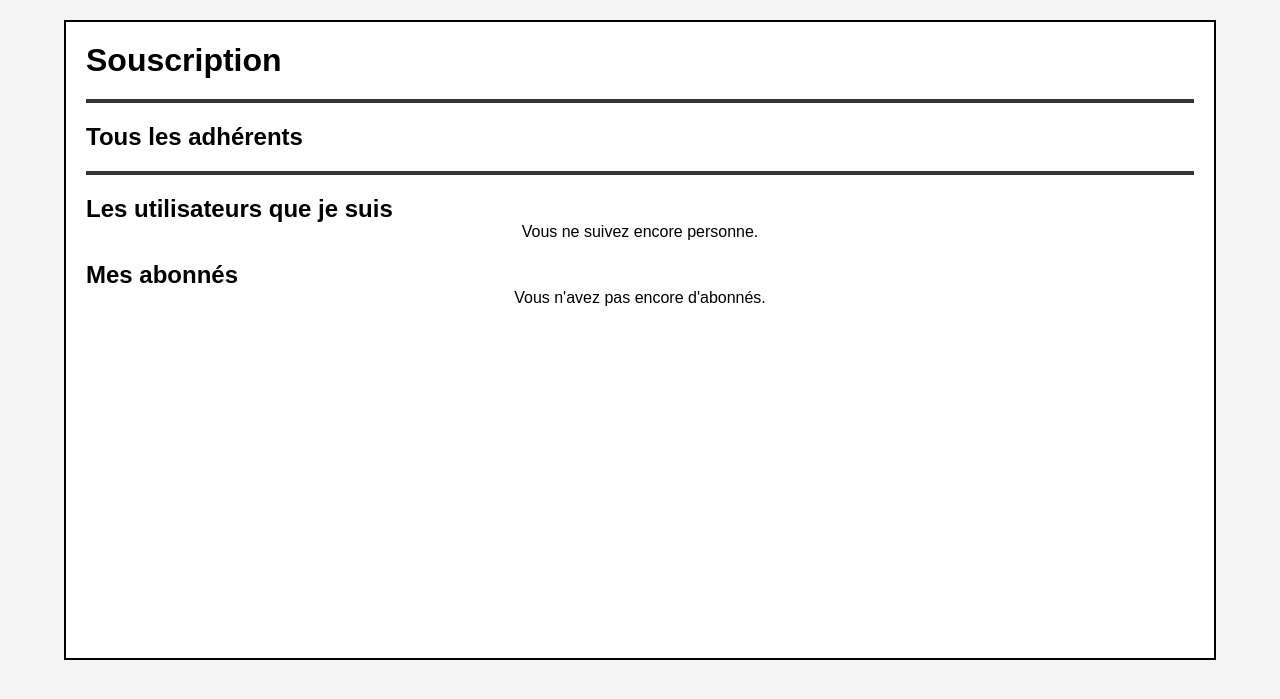
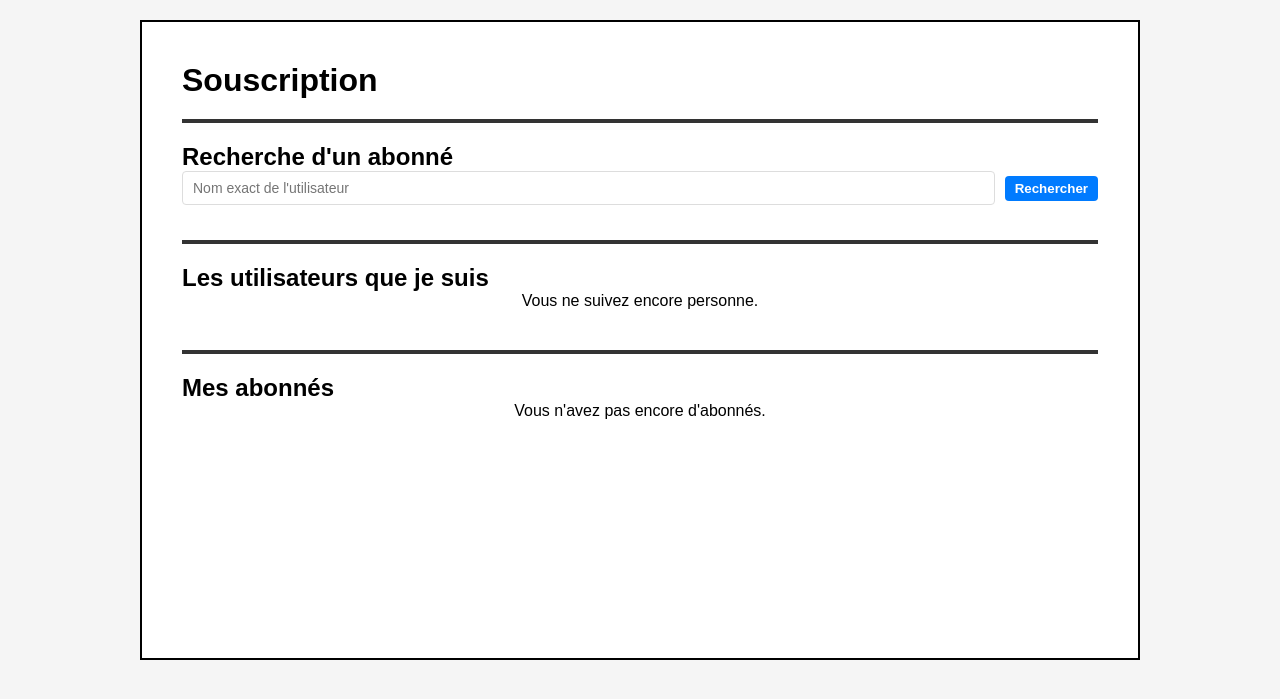
Before and after one commit to Orcchard/OC_Projet9_Critiques_Livres, a Django app: page /suscribe/ in a window 1280 px wide. Shown: the part 70-769 px from the top of the page. Run offline with Django 5.2, Linux system fonts and the light colour scheme; the visitor is signed in with stand-in values (Sample User, id 1); data comes from the database, SQL or seed files in the repository.

Commit message:
13-04-2026 barre recherches des abonnés et nettoyage fichier.css

```diff
--- a/criticsblog/authentication/static/authentication/mixt.css
+++ b/criticsblog/authentication/static/authentication/mixt.css
@@ -574,3 +551,52 @@ hr {
     margin: 20px 0;
     /* espace au-dessus et en dessous */
 }
+
+.follow-btn {
+    background: blue;
+    color: white;
+}
+
+.unfollow-btn {
+    background: red;
+    color: white;
+}
+
+.search-form {
+    display: flex;
+    gap: 10px;
+    align-items: center;
+    margin-bottom: 15px;
+}
+
+/* champ de recherche */
+.search-form input[type="text"] {
+    flex: 1;
+    padding: 8px 10px;
+    border: 1px solid #ddd;
+    border-radius: 4px;
+    font-size: 14px;
+    background-color: #fff;
+    transition: border 0.3s;
+}
+
+.search-form input[type="text"]:focus {
+    outline: none;
+    border-color: #007bff;
+}
+
+/* bouton recherche (si tu en ajoutes un) */
+.search-form button {
+    padding: 5px 10px;
+    background-color: #007bff;
+    color: white;
+    border: none;
+    border-radius: 4px;
+    cursor: pointer;
+    font-weight: bold;
+    transition: background-color 0.3s;
+}
+
+.search-form button:hover {
+    background-color: #0056b3;
+}
--- a/criticsblog/authentication/templates/authentication/suscribe.html
+++ b/criticsblog/authentication/templates/authentication/suscribe.html
@@ -5,21 +5,30 @@
     <h1>Souscription</h1>
     <hr>
 
-    <!-- Tous les adhérents -->
-    <h2>Tous les adhérents</h2>
+    <!-- Recherche abonné -->
+    <h2>Recherche d'un abonné</h2>
+    <form method="get" class="search-form">
+
+    <input type="text"  name="q"  placeholder="Nom exact de l'utilisateur"
+    value="{{ request.GET.q }}">
+
+    <button type="submit">Rechercher</button>
+    </form>
     <div class="user-list">
-        {% for user in users %}
-        <div class="user-item">
-            <span class="username">{{ user.username }}</span>
-            {% if user in following %}
-                <a href="{% url 'unfollowuser' user.id %}" class="btn-following">Se désabonner</a>
+        {% if search_user %}
+            <div class="user-item">
+            <span class="username">{{ search_user.username }}</span>
+
+            {% if search_user in following %}
+                <a href="{% url 'unfollowuser' search_user.id %}" class="btn-following">Se désabonner</a>
             {% else %}
-                <a href="{% url 'followuser' user.id %}" class="btn-following">S'abonner</a>
+                <a href="{% url 'followuser' search_user.id %}" class="btn-following">S'abonner</a>
             {% endif %}
         </div>
-        {% endfor %}
+        {% elif request.GET.q %}
+            <p>Aucun utilisateur trouvé.</p>
+        {% endif %}
     </div>
-
     <hr>
 
     <!-- Les utilisateurs que je suis -->
@@ -28,12 +37,15 @@
         {% for user in following %}
         <div class="user-item">
             <span class="username">{{ user.username }}</span>
+            <a href="{% url 'unfollowuser' user.id %}" class="btn-following">
+                Se désabonner
+            </a>
         </div>
         {% empty %}
         <p>Vous ne suivez encore personne.</p>
         {% endfor %}
     </div>
-
+    <hr>
     <!-- Mes abonnés -->
     <h2>Mes abonnés</h2>
     <div class="user-list">
--- a/criticsblog/authentication/views.py
+++ b/criticsblog/authentication/views.py
@@ -1,19 +1,23 @@
+from django import forms
+from django.conf import settings
+from django.contrib import messages
+from django.contrib.auth import authenticate, login, logout, get_user_model
 from django.contrib.auth.decorators import login_required
-from django.contrib.auth import authenticate, login, logout
-from django.contrib.auth import get_user_model
-from django.contrib import messages
-from django.conf import settings
+from django.contrib.auth.models import User
+from django.http import JsonResponse
 from django.shortcuts import render, redirect, get_object_or_404
+
+# Applications externes (autres apps du projet)
+from litreview.forms import CreateTicket
 from litreview.models import Ticket, Review
 from .models import UserFollow
-from litreview.forms import CreateTicket
-from django import forms
-from django.contrib.auth.models import User
 
+# Imports locaux
+from .models import UserFollow
 from .forms import SignUpForm, LoginForm
 
 
-# User = get_user_model()
+User = get_user_model()
 
 
 def signup_page(request):
@@ -71,24 +75,22 @@ def logout_user(request):
     return redirect("login")
 
 
-def followers_list(request):
-    """Missing"""
-    followers_relations = request.user.followed_by.all()
-    followers = [relation.user for relation in followers_relations]
-    return render(request, 'followers_list.html', {
-        'followers': followers
-    })
-
-
 def suscribe_page(request):
     """Missing"""
-    # Tous les utilisateurs sauf soi-même pour l'interface,
-    # un user ne peux s'appeler
-    users = User.objects.exclude(id=request.user.id)
+    query = request.GET.get('q') # récupère la valeur tapée dans la barre de recherche
+    search_user = None
+    # Initialisation de la variable
+    if query:     # l'utilisateur a t'il saisi?
+        query = query.strip()  # enlève espaces invisibles
+        try:
+            search_user = User.objects.get(username=query)  # recherche EXACTE
+            # empêcher de se rechercher soi-même
+            if search_user == request.user:
+                search_user = None
+        except User.DoesNotExist:
+            search_user = None
+            messages.warning(request, "Aucun abonné à ce nom.")
     # Utilisateurs que je suis
-    # on récupère des utilisateurs (User) à partir de la base de données
-    #  User.objects est un manager Django,Tu utilises
-    # ce manager pour interroger la base de données.
     following = User.objects.filter(followed_by__user=request.user)
     # followed_by_user:syntaxe de Django ORM pour traverser une relation
     # le double underscore __ clé pour comprendre Django ORM et la façon dont
@@ -104,7 +106,7 @@ def suscribe_page(request):
     # Donne-moi tous les utilisateurs qui me suivent
 
     return render(request, "authentication/suscribe.html", {
-        'users': users,
+        'search_user': search_user,
         'following': following,
         'followers': followers,
     })
--- a/criticsblog/criticsblog/urls.py
+++ b/criticsblog/criticsblog/urls.py
@@ -40,8 +40,6 @@ urlpatterns = [
     path('follow_user/<int:user_id>/', follow_user_page, name='followuser'),
     path('unfollow_user/<int:user_id>/', unfollow_user_page, name='unfollowuser'),
     path('feed/', feed, name='feed'),
-
-
     path('ticket/newticket/<int:ticket_id>', newticket_page, name='newticket'),
     path('ticket/newticket/', newticket_page, name='newticket'),
     path('review/newreview/<int:ticket_id>', newreview_page, name='newreview'),
```
Also changed, not shown: other parts of criticsblog/authentication/static/authentication/mixt.css (+17 -40 lines), criticsblog/media/ticket_images/EatFatGetThin.jpg (added). Lines whose indentation alone changed are shown as unchanged.
